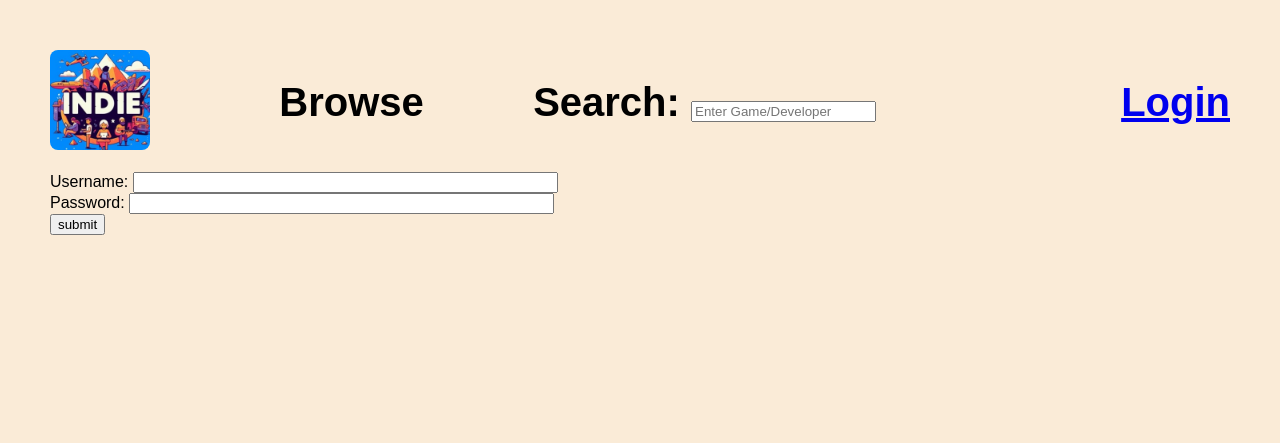
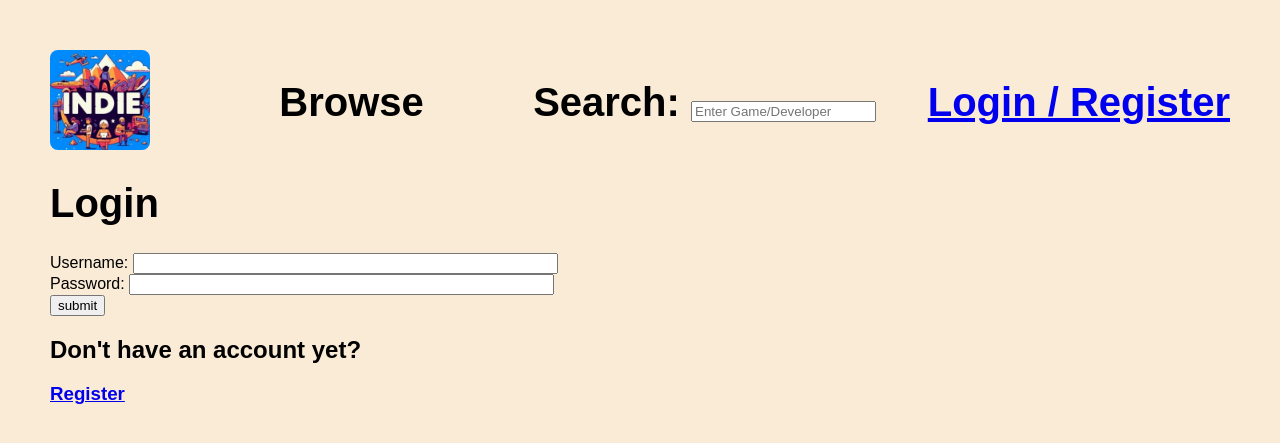
Before and after one commit to 2771954H/indie_website_project_12C, a Django app: page /indie/login/ in a window 1280 px wide. Shown: the top 443 px of the page. Run offline with Django 3.2, Linux system fonts and the light colour scheme.

Commit message:
Register from the login screen

```diff
--- a/wad_indie_website_12c/templates/indie/base.html
+++ b/wad_indie_website_12c/templates/indie/base.html
@@ -31,7 +31,7 @@
             {% if user.is_authenticated %}
             <h1 style="width: 30%; text-align: right; margin: 0;"><a href="{% url 'indie:logout' %}">Logout</a></h1>
             {% else %}
-            <h1 style="width: 30%; text-align: right; margin: 0;"><a href="{% url 'indie:login' %}">Login</a></h1>
+            <h1 style="width: 30%; text-align: right; margin: 0;"><a href="{% url 'indie:login' %}">Login / Register</a></h1>
             {% endif %}
         </div>
 
--- a/wad_indie_website_12c/templates/indie/login.html
+++ b/wad_indie_website_12c/templates/indie/login.html
@@ -2,10 +2,10 @@
 {% load staticfiles %}
 
 {% block body_block %}
+<h1 >Login</h1>
 {% if error %}
     {{error}}
 {% endif %}
-<br />
 <form id="login_form" method = "post" action = "{% url 'indie:login' %}">
     {% csrf_token %}
     Username: <input type="text" name = "username" value="" size = "50" />
@@ -14,6 +14,8 @@
     <br />
     <input type="submit" value = "submit"/>
 </form>
+<h2>Don't have an account yet?</h2>
+<h3><a href="{% url 'indie:register' %}">Register</a></h1>
 {% endblock %}
 {% block bottom_bar_block %}
 {% endblock %}
```
